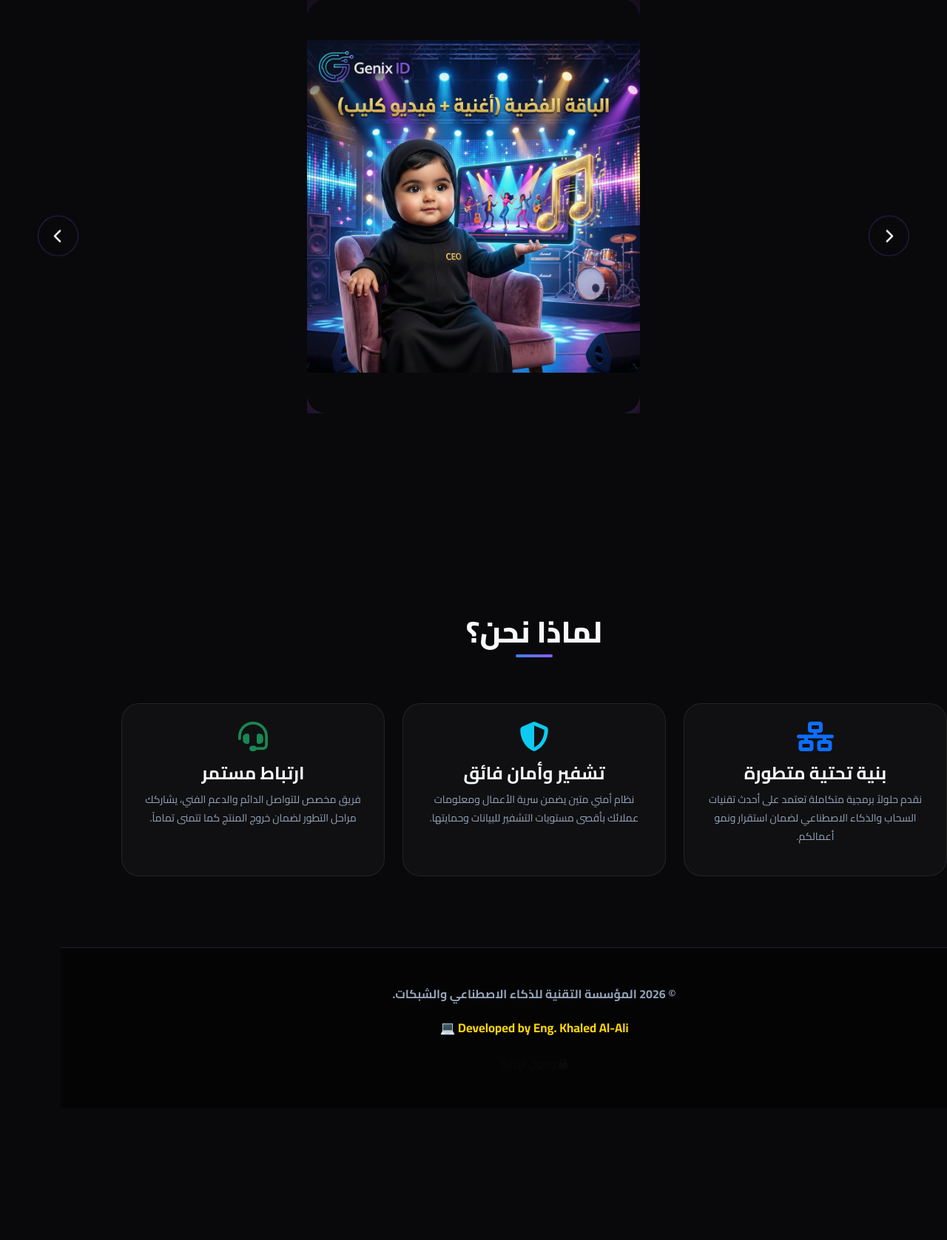
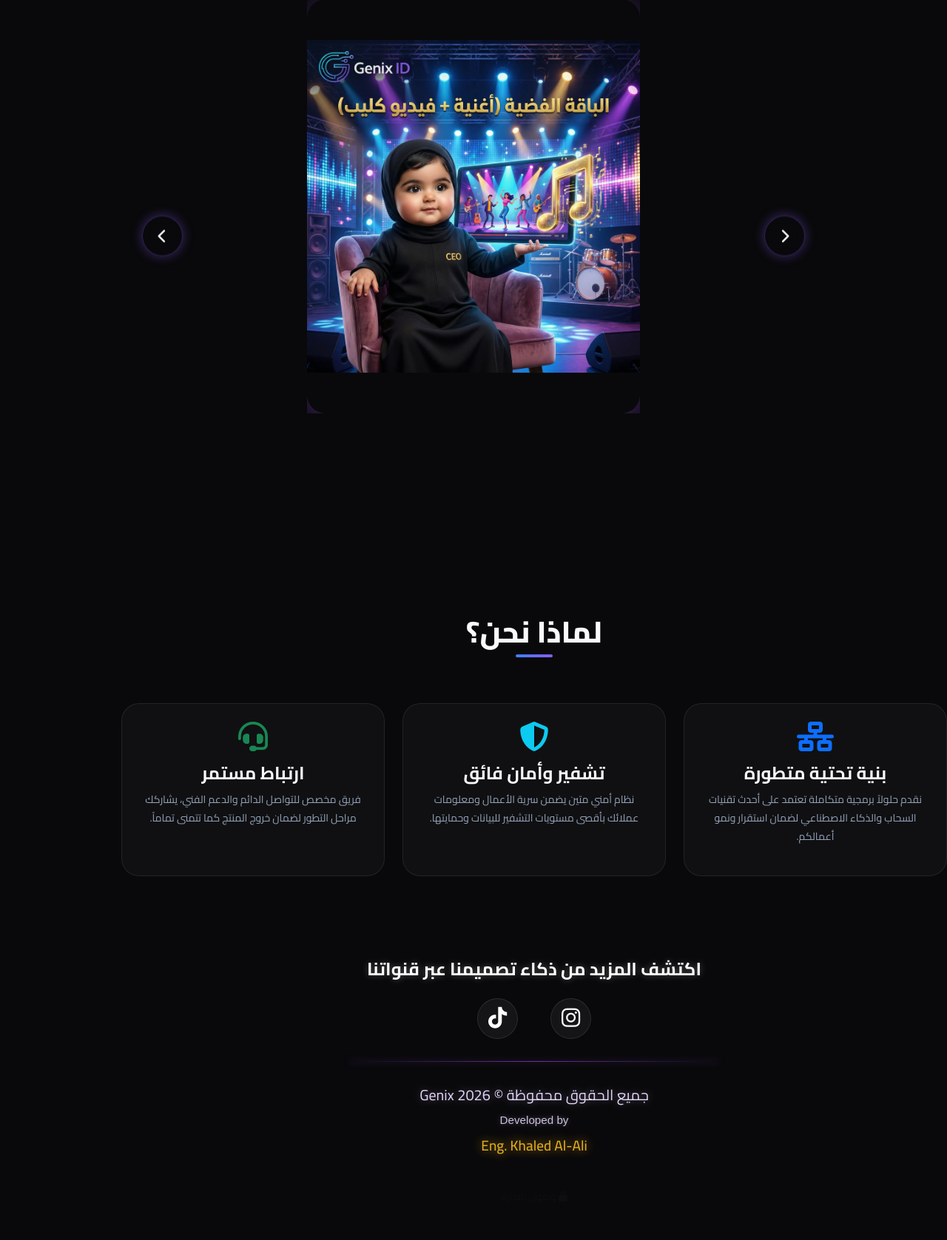
Before and after one commit to AlaliKhaled/ID-Genix, a Flask app: page / in a window 1280 px wide; the page is wider, and only the part inside the window is pictured. Shown: the part 2164-3841 px from the top of that part at 74% size. Before the commit the page ends 3564 px from the top of that part, so only its background shows below. Run offline with Flask 3, Linux system fonts and the light colour scheme.

Commit message:
feat: Finalized Portfolio Spiral Sync, Implemented Glowing Float UI, and Unified Premium Copyright Architecture

```diff
--- a/templates/index.html
+++ b/templates/index.html
@@ -223,9 +223,9 @@
         }
 
         /* Neon Navigation Arrows & Pagination */
-        .portfolio-hover-nav {
+        .swiper-button-next, .swiper-button-prev {
             position: absolute;
-            top: 50%; transform: translateY(-50%);
+            top: 50%; transform: translateY(-50%); z-index: 10;
             width: 55px; height: 55px;
             background: rgba(10, 10, 15, 0.4);
             backdrop-filter: blur(8px); -webkit-backdrop-filter: blur(8px);
@@ -233,18 +233,20 @@
             border-radius: 50%;
             display: flex; justify-content: center; align-items: center;
             color: #fff; font-size: 1.2rem;
-            z-index: 15; cursor: pointer;
+            cursor: pointer;
             transition: all 0.3s ease;
             pointer-events: auto; /* Active hover layer */
+            margin-top: 0;
         }
-        .portfolio-hover-nav:hover {
+        .swiper-button-next::after, .swiper-button-prev::after { display: none; }
+        .swiper-button-next:hover, .swiper-button-prev:hover {
             background: rgba(139, 92, 246, 0.2);
             border-color: rgba(139, 92, 246, 0.8);
             box-shadow: 0 0 20px rgba(139, 92, 246, 0.6), inset 0 0 10px rgba(139, 92, 246, 0.4);
             color: #c084fc;
         }
-        .hover-nav-left { left: 4%; }
-        .hover-nav-right { right: 4%; }
+        .swiper-button-prev { left: 15% !important; right: auto !important; box-shadow: 0 0 15px rgba(139, 92, 246, 0.4); }
+        .swiper-button-next { right: 15% !important; left: auto !important; box-shadow: 0 0 15px rgba(139, 92, 246, 0.4); }
 
         .swiper-pagination { bottom: 0 !important; pointer-events: auto; }
         .swiper-pagination-bullet { background: rgba(255, 255, 255, 0.5) !important; width: 10px; height: 10px; }
@@ -297,8 +299,41 @@
             font-size: 35px; box-shadow: 0 10px 25px rgba(37, 211, 102, 0.4);
             z-index: 1050; transition: transform 0.3s cubic-bezier(0.175, 0.885, 0.32, 1.275);
             text-decoration: none;
+            animation: whatsappPulse 2s infinite;
         }
         .whatsapp-btn:hover { transform: scale(1.15) rotate(-5deg); color: white; }
+
+        @keyframes whatsappPulse {
+            0% { box-shadow: 0 0 0 0 rgba(37, 211, 102, 0.7); }
+            70% { box-shadow: 0 0 0 15px rgba(37, 211, 102, 0); }
+            100% { box-shadow: 0 0 0 0 rgba(37, 211, 102, 0); }
+        }
+
+        .social-icon {
+            display: inline-flex;
+            width: 55px;
+            height: 55px;
+            background: rgba(255,255,255,0.05);
+            border: 1px solid rgba(255,255,255,0.1);
+            border-radius: 50%;
+            align-items: center;
+            justify-content: center;
+            color: #ffffff;
+            font-size: 1.8rem;
+            transition: all 0.4s ease;
+            text-decoration: none;
+            backdrop-filter: blur(5px);
+            z-index: 50;
+            position: relative;
+            margin: 0 10px;
+        }
+        .social-icon:hover {
+            color: #fff;
+            background: rgba(168, 85, 247, 0.4);
+            border-color: #a855f7;
+            box-shadow: 0 0 20px rgba(168, 85, 247, 0.8), 0 0 40px rgba(168, 85, 247, 0.4);
+            transform: translateY(-5px) rotate(5deg);
+        }
 
         .hidden-element { opacity: 0; }
 
@@ -314,7 +349,7 @@
 
     <div id="particles-js"></div>
 
-    <a href="#" class="whatsapp-btn target-blank animate__animated animate__bounceIn animate__delay-2s">
+    <a href="https://wa.me/905527223847" target="_blank" class="whatsapp-btn animate__animated animate__bounceIn animate__delay-2s">
         <i class="fa-brands fa-whatsapp"></i>
     </a>
 
@@ -434,8 +469,8 @@
             </div>
 
             <!-- Neon Hover Logic Arrows (Desktop Only) -->
-            <div class="portfolio-hover-nav hover-nav-left d-none d-md-flex" id="hoverNavLeft"><i class="fa-solid fa-chevron-left"></i></div>
-            <div class="portfolio-hover-nav hover-nav-right d-none d-md-flex" id="hoverNavRight"><i class="fa-solid fa-chevron-right"></i></div>
+            <div class="swiper-button-prev d-none d-md-flex" id="hoverNavLeft"><i class="fa-solid fa-chevron-left"></i></div>
+            <div class="swiper-button-next d-none d-md-flex" id="hoverNavRight"><i class="fa-solid fa-chevron-right"></i></div>
         </div>
     </section>
 
@@ -469,12 +504,6 @@
         </div>
     </section>
 
-    <!-- Footer -->
-    <footer class="text-center py-5 mt-5 border-top border-secondary border-opacity-25" style="background: rgba(0,0,0,0.5); backdrop-filter: blur(10px);">
-        <p class="mb-3 text-muted-custom fw-bold">© 2026 المؤسسة التقنية للذكاء الاصطناعي والشبكات.</p>
-        <p class="small text-muted-custom mb-3 fw-bold" style="color: #ffd700 !important; font-size: 1.05rem;">Developed by Eng. Khaled Al-Ali 💻</p>
-        <a href="/login" class="text-decoration-none text-muted opacity-25 small mt-2 d-inline-block" style="transition: 0.3s;" onmouseover="this.style.opacity=1" onmouseout="this.style.opacity=0.25"><i class="fa-solid fa-lock"></i> وصول الإدارة</a>
-    </footer>
 
     <!-- Comprehensive Order Modal -->
     <div class="modal fade" id="orderModal" tabindex="-1" aria-hidden="true">
@@ -531,6 +560,34 @@
         </div>
     </div>
 
+    <!-- Footer Section -->
+    <footer class="footer-area position-relative z-index-10 mt-5 pt-3 pb-5 text-center" style="background: transparent !important; pointer-events: none;">
+        <div class="container" style="pointer-events: auto;">
+            <h4 class="text-white mb-4 fw-bold" style="text-shadow: 0 0 10px rgba(255,255,255,0.3);">اكتشف المزيد من ذكاء تصميمنا عبر قنواتنا</h4>
+            <div class="social-links d-flex justify-content-center gap-4 mb-4">
+                <a href="https://www.instagram.com/genix.team?igsh=MXFoMTB3dmU3cGtkcQ==" target="_blank" class="social-icon">
+                    <i class="fa-brands fa-instagram"></i>
+                </a>
+                <a href="#" target="_blank" class="social-icon">
+                    <i class="fa-brands fa-tiktok"></i>
+                </a>
+            </div>
+
+            <!-- The Glowing Line -->
+            <div style="height: 1px; width: 100%; max-width: 500px; margin: 30px auto; background: linear-gradient(to right, transparent, rgba(168, 85, 247, 0.6), transparent); box-shadow: 0 0 8px rgba(168, 85, 247, 0.5);"></div>
+
+            <!-- Copyright & Branding Details -->
+            <p style="font-weight: 300; font-size: 1.25rem; color: #e2d5f8; text-shadow: 0 0 12px rgba(226, 213, 248, 0.4); margin-bottom: 8px; font-family: 'Cairo', sans-serif; letter-spacing: 1px;">
+                جميع الحقوق محفوظة &copy; 2026 Genix
+            </p>
+            <p style="font-weight: 300; font-size: 0.95rem; color: #e2d5f8; text-shadow: 0 0 8px rgba(226, 213, 248, 0.4); font-family: sans-serif !important; letter-spacing: 1.5px; opacity: 0.9;">
+                Developed by <br><span style="font-weight: 500; font-size: 1.2rem; color: #fbbf24; text-shadow: 0 0 15px rgba(251, 191, 36, 0.8); display: inline-block; margin-top: 8px; margin-bottom: 25px;">Eng. Khaled Al-Ali</span>
+            </p>
+
+            <a href="/login" class="text-decoration-none text-muted opacity-25 small d-inline-block" style="transition: 0.3s; pointer-events: auto;" onmouseover="this.style.opacity=1; this.style.color='#c084fc';" onmouseout="this.style.opacity=0.25; this.style.color='';"><i class="fa-solid fa-lock"></i> وصول الإدارة</a>
+        </div>
+    </footer>
+
     <!-- Scripts -->
     <script src="https://cdn.jsdelivr.net/npm/bootstrap@5.3.0/dist/js/bootstrap.bundle.min.js"></script>
     <script src="https://cdn.jsdelivr.net/npm/particles.js@2.0.0/particles.min.js"></script>
@@ -558,31 +615,40 @@
             parallax: true,
             speed: 1000, // Smooth transition pace
             edgeSwipeThreshold: 20, // Extreme swipe sensitivity
+            touchAngle: 45,
+            threshold: 5,
             cssMode: false, // Ensures cubic-bezier can dominate the vector curve
             pagination: { el: '.swiper-pagination', clickable: true },
             creativeEffect: {
+                limitProgress: 5,
                 perspective: true,
-                limitProgress: 3,
                 prev: {
-                    shadow: true,
-                    translate: ['-150%', 0, -800],
-                    rotate: [0, 45, 0],
-                    opacity: 0
+                    translate: ['-120%', '-20%', -500],
+                    rotate: [0, 0, -20],
+                    opacity: 0,
                 },
                 next: {
-                    shadow: true,
-                    translate: ['150%', 0, -800],
-                    rotate: [0, -45, 0],
-                    opacity: 0
+                    translate: ['120%', '20%', -500],
+                    rotate: [0, 0, 20],
+                    opacity: 0,
                 }
             },
             on: {
-                touchMove: function (swiper) {
-                    // Fluid Particle Response (Zero Block Motion)
+                progress: function (swiper, progress) {
+                    // Motion Sensing Background (The Pulse)
                     if (window.pJSDom && window.pJSDom.length > 0) {
                         const pjs = window.pJSDom[0].pJS;
-                        pjs.particles.move.speed = 12; // Increase speed during swipe
-                        pjs.particles.line_linked.opacity = 0.2; // Decrease opacity
+                        if(typeof swiper.lastProgress === 'undefined') swiper.lastProgress = progress;
+                        let progressDelta = Math.abs(progress - swiper.lastProgress);
+                        swiper.lastProgress = progress;
+
+                        // Dynamically increase move.speed based on velocity
+                        let speed = 2.5 + (progressDelta * 500);
+                        if(speed > 25) speed = 25;
+                        pjs.particles.move.speed = speed;
+
+                        // Temporarily decrease line_linked.opacity
+                        pjs.particles.line_linked.opacity = Math.max(0.1, 0.6 - (speed/40));
                     }
                 },
                 slideChangeTransitionStart: function () {
```
